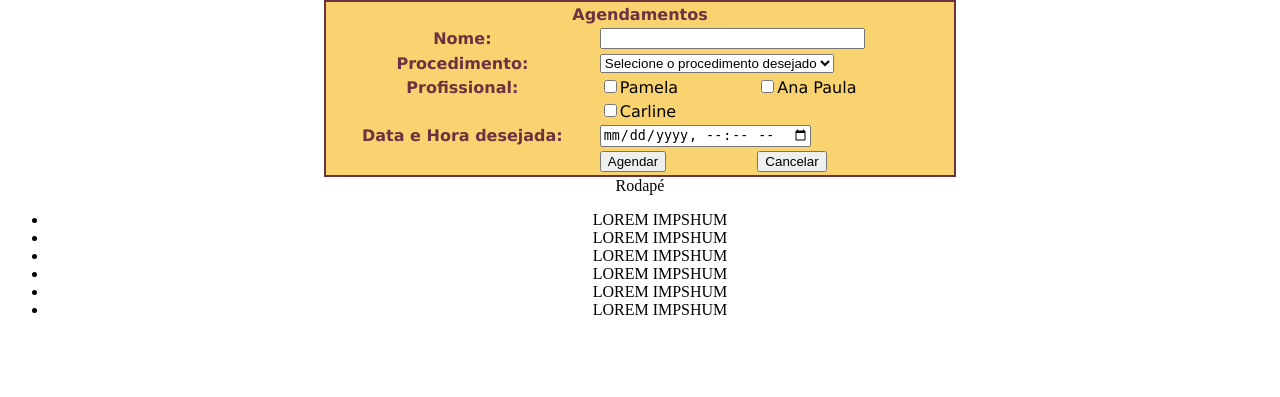
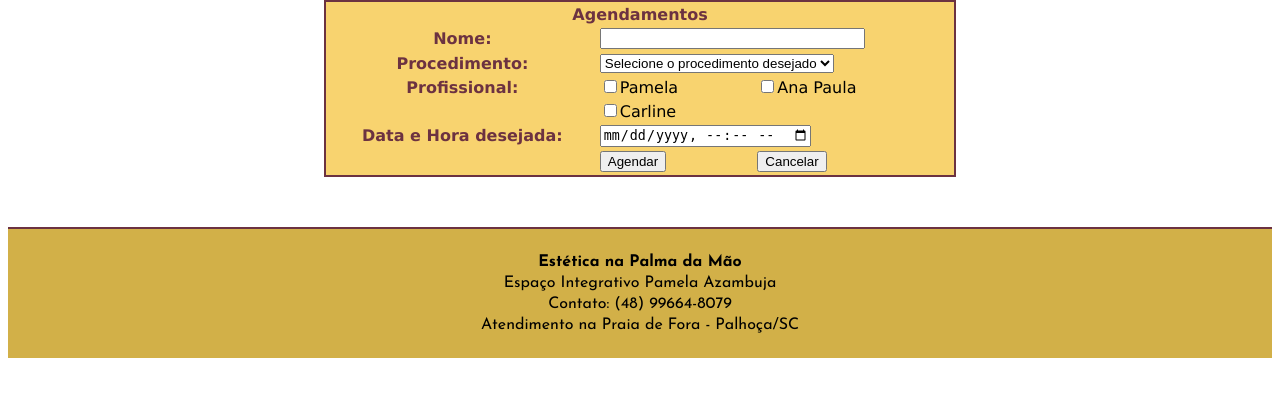
Before and after one commit to elaniapeixoto/pi-backend-paginas, a Django app: page /agendamento in a window 1280 px wide. Shown: the part 215-612 px from the top of the page. Run offline with Django 5.2, Linux system fonts and the light colour scheme.

Commit message:
atualizando base

```diff
--- a/estetica_na_palma_da_mao/templates/base.html
+++ b/estetica_na_palma_da_mao/templates/base.html
@@ -41,16 +41,9 @@
 </header>
  {% block content %}{% endblock content %}
 
- <footer>
-    <div class="container" align='center'> Rodapé
-        <ul>
-            <li>LOREM IMPSHUM</li>
-            <li>LOREM IMPSHUM</li>
-            <li>LOREM IMPSHUM</li>
-            <li>LOREM IMPSHUM</li>
-            <li>LOREM IMPSHUM</li>
-            <li>LOREM IMPSHUM</li>
-        </ul>
-    </div>
-
- </footer>
+<footer style="margin-top: 50px; background-color: #D2B048; border-top: 2px solid #6C3241; padding: 20px; text-align: center; font-family: 'Josefin Sans', sans-serif;">
+    <p style="margin: 5px; font-weight: bold;">Estética na Palma da Mão</p>
+    <p style="margin: 5px;">Espaço Integrativo Pamela Azambuja</p>
+    <p style="margin: 5px;">Contato: (48) 99664-8079</p>
+    <p style="margin: 5px;">Atendimento na Praia de Fora - Palhoça/SC</p>
+</footer>
```
